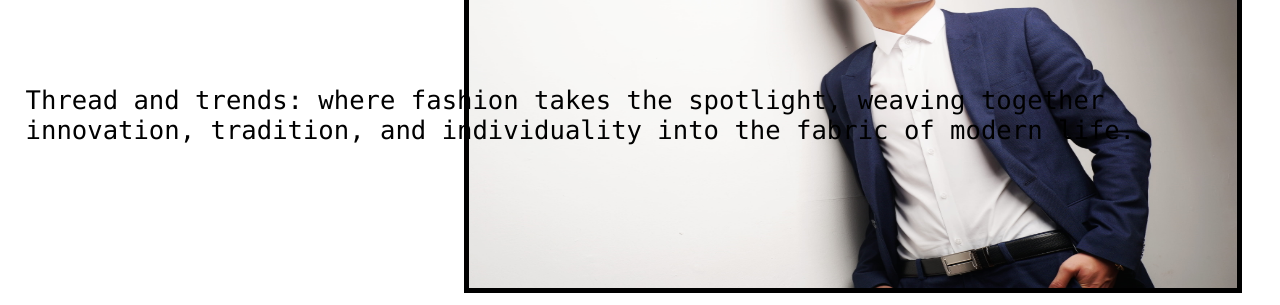
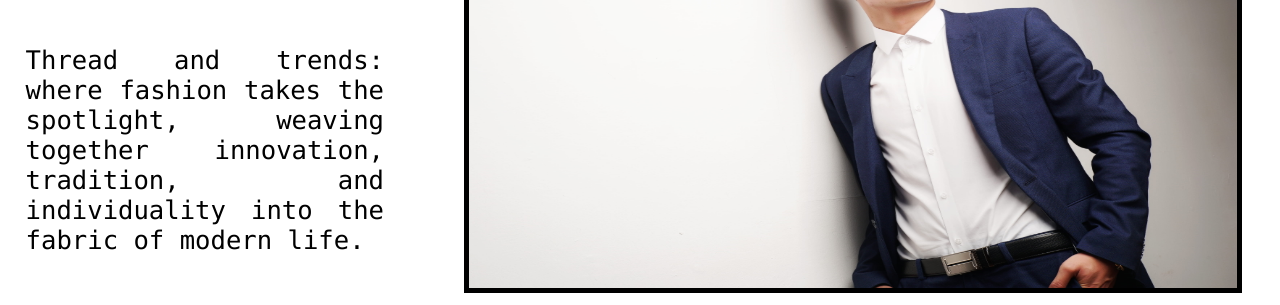
Before and after one commit to JeraldMedinaa/MedinaThreadnTrends, a plain HTML site: page index.html in a window 1280 px wide. Shown: the part 2661-2966 px from the top of the page. Drawn offline with Linux system fonts and the light colour scheme.

Commit message:
Update style.css

```diff
--- a/style.css
+++ b/style.css
@@ -693,11 +693,13 @@ html, body {
 
 .indextext2nd{
   position: absolute;
-  top: 340%;
+  top: 335%;
   left: 2vw;
+  right: 70%;
   font-size: 2vw;
   color: black;
   font-family: Monaco;
+  text-align: justify;
 }
 
 .contactbg{
```
